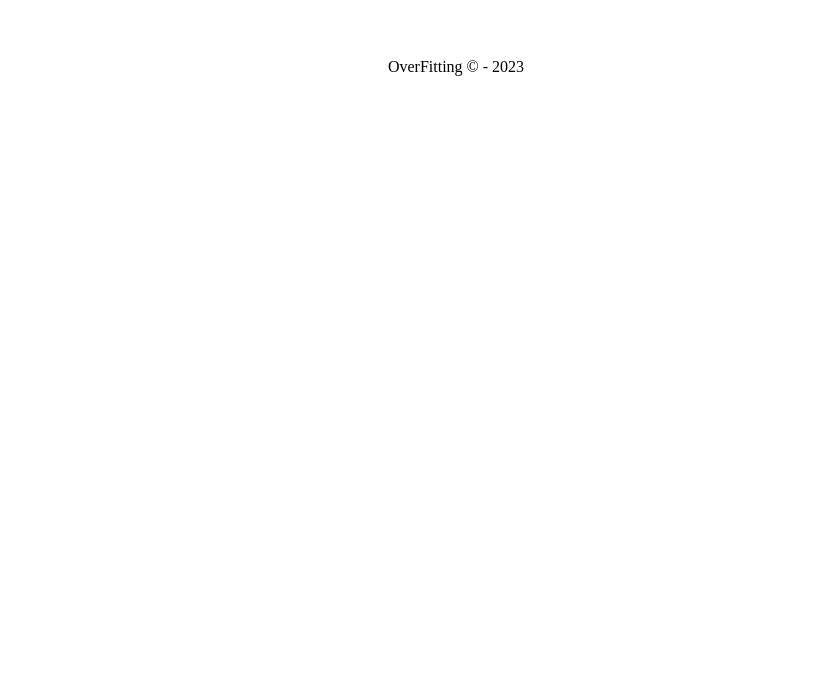
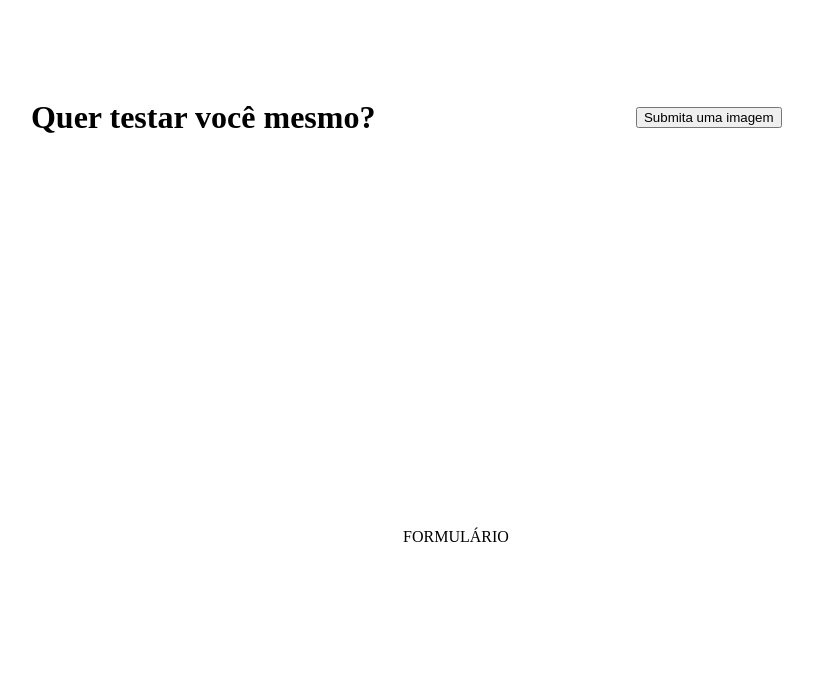
Before and after one commit to rabdiego/processo_seletivo_ceos_pt2, a Next.js app in the folder overfitting/: page / in a window 1280 px wide. Shown: the part 1157-1840 px from the top of the page, without its empty margins (184-997 px from the left). Before the commit the page ends 1282 px from the top, so only its background shows below. Built offline with nearby package versions, Linux system fonts and the light colour scheme.

Commit message:
Start of try yourself section

```diff
--- a/overfitting/src/app/layout.tsx
+++ b/overfitting/src/app/layout.tsx
@@ -2,7 +2,6 @@ import type { Metadata } from 'next'
 
 import Navbar from '@/components/Navbar'
 import Footer from '@/components/Footer'
-import Hero from '@/components/Hero'
 
 import styles from '../styles/Maincontainer.module.css'
 
@@ -23,7 +22,6 @@ export default function RootLayout({
       </head>
       <body>
         <Navbar/>
-        <Hero/>
         {children}
         <Footer/>
       </body>
--- a/overfitting/src/app/page.tsx
+++ b/overfitting/src/app/page.tsx
@@ -1,10 +1,17 @@
 import styles from '../styles/Maincontainer.module.css'
+import Hero from '@/components/Hero'
+import TryYourself from '@/components/TryYourself'
 
 export default function Home() {
   return (
     <>
+      <Hero/>
       <div  className={styles.container}>
-        HERO / SOBRE NÓS / IMAGEM / FORMULARIO
+        SOBRE NÓS
+      </div>
+      <TryYourself/>
+      <div  className={styles.container}>
+        FORMULÁRIO
       </div>
     </>
   )
--- /dev/null
+++ b/overfitting/src/components/TryYourself.tsx
@@ -0,0 +1,20 @@
+import styles from '../styles/TryYourself.module.css'
+
+export default function TryYourself() {
+    return(
+        <div className={styles.centralizedDiv}>
+            <div className={styles.gridContainer}>
+                <div className={styles.leftColumn}>
+                    <div className={styles.centralizedDiv}>
+                        <h1>Quer testar você mesmo?</h1>
+                    </div>
+                </div>
+                <div className={styles.rightColumn}>
+                    <div className={styles.centralizedDiv}>
+                        <button type='button'>Submita uma imagem</button>
+                    </div>
+                </div>
+            </div>
+        </div>
+    )
+}
--- /dev/null
+++ b/overfitting/src/styles/TryYourself.module.css
@@ -0,0 +1,21 @@
+.centralizedDiv {
+    display : flex;
+    justify-content: center;
+    align-items: center;
+    height: 200px;
+}
+
+.gridContainer {
+    width : 80%;
+    height : 100%;
+
+    display : grid;
+    grid-template-columns: 50% 50%;
+    grid-template-rows: 200px;
+}
+
+.leftColumn {
+}
+
+.rightColumn {
+}
```
